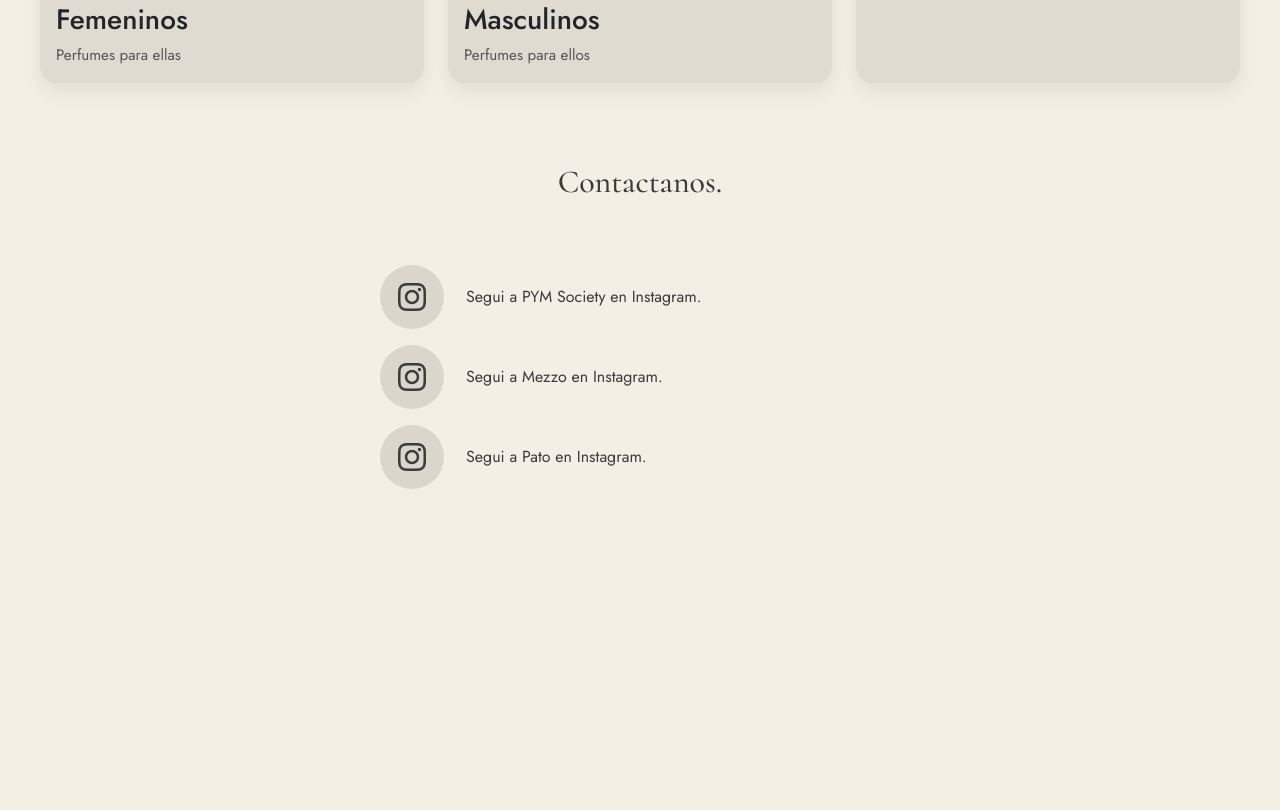
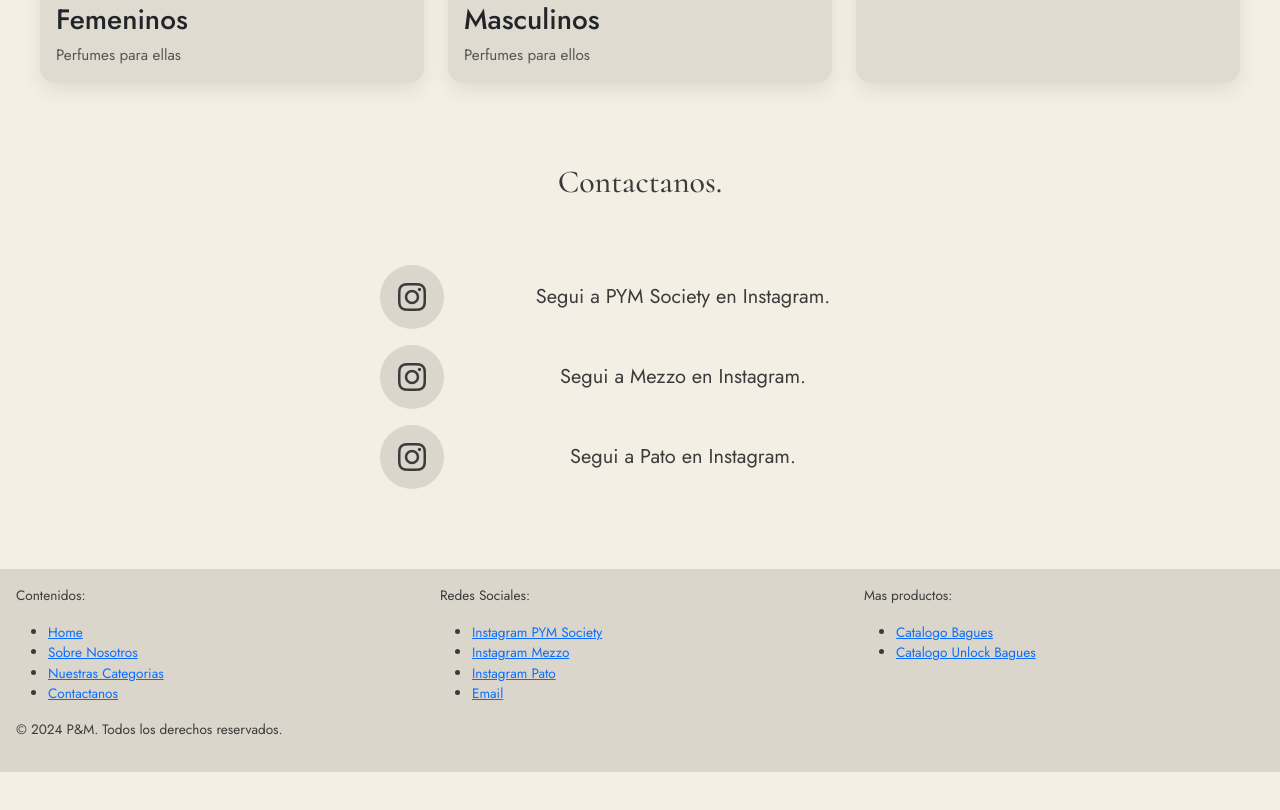
Before and after one commit to Jlgl-hub/Jlgl-hub.github.io, a plain HTML site: page index.html in a window 1280 px wide. Shown: the part 1597-2407 px from the top of the page. Before the commit the page ends 2102 px from the top, so only its background shows below. Drawn offline with nearby package versions, Linux system fonts and the light colour scheme.

Commit message:
Agregue el footer

```diff
--- a/assets/style.css
+++ b/assets/style.css
@@ -217,49 +217,58 @@ h2 {
     margin: 1rem; /*Crea un espacio de separacion entre el botón y el contenido superior*/
 }
 .redes-sociales {
-    list-style: none;
-    padding: 0;
-    margin: 0 auto;
-    max-width: 900px;
-    width: 100%;
-    display: flex;
-    flex-direction: column;
-    align-items: center;
-    gap: 1rem;
+    list-style: none; /*Elimina los puntos de la lista*/
+    padding: 0; /*Elimina el padding de la lista*/
+    margin: 0 auto; /*Elimina el margen de la lista y la centra horizontalmente*/
+    max-width: 900px; /*Define un ancho máximo para la lista, evitando que se vea demasiado ancha en pantallas grandes*/
+    width: 100%; /*Define que la lista ocupe todo el ancho disponible de su contenedor*/
+    display: flex; /*Convierte la lista en un contenedor flexible, esto permite que los elementos hijos se acomoden de manera flexible y responsiva*/
+    flex-direction: column; /*Define que los elementos hijos se acomoden en una columna, es decir, uno debajo del otro*/
+    align-items: center; /*Alinea los elementos hijos al centro del contenedor*/
+    justify-content: center; /*Alinea los elementos hijos al centro del contenedor*/
+    gap: 1rem; /*Define un espacio de separación entre los elementos hijos*/
+    margin-bottom: 5rem; /*Crea un espacio de separacion entre el contenido y su propio borde, en este caso abajo*/
 }
 .redes-sociales-item {
-    width: 100%;
-    max-width: 520px;
-    display: grid;
-    grid-template-columns: 70px 1fr;
-    align-items: center;
-    gap: 1rem;
-    justify-content: center;
+    width: 100%; /*Define que el elemento ocupe todo el ancho disponible de su contenedor*/
+    max-width: 520px; /*Define un ancho máximo para el elemento, evitando que se vea demasiado ancho en pantallas grandes*/
+    display: grid; /*Convierte el elemento en una cuadrícula, esto permite que los elementos hijos se acomoden de manera flexible y responsiva*/
+    grid-template-columns: 70px 1fr; /*Define que la cuadrícula tenga dos columnas, la primera de 70px y la segunda que ocupe el resto del espacio disponible*/
+    align-items: center; /*Alinea los elementos hijos al centro de la cuadrícula*/
+    gap: 1rem; /*Define un espacio de separación entre los elementos hijos*/
 }
 .logo-red-social {
-    width: 64px;
-    height: 64px;
-    display: flex;
-    align-items: center;
-    justify-content: center;
-    background: #dad6cc;
-    border-radius: 50%;
-    color: #3b3b3b;
-    font-size: 2rem;
-    text-decoration: none;
-    transition: transform 0.2s ease, box-shadow 0.2s ease;
+    width: 64px; /*Define el ancho del logo de la red social*/
+    height: 64px; /*Define la altura del logo de la red social*/
+    display: flex; /*Convierte el logo en un contenedor flexible, esto permite que los elementos hijos se acomoden de manera flexible y responsiva*/
+    align-items: center; /*Alinea los elementos hijos al centro del contenedor*/
+    justify-content: center; /*Alinea los elementos hijos al centro del contenedor*/
+    background: #dad6cc; /*Define el color de fondo del logo de la red social*/
+    border-radius: 50%; /*Define que el logo de la red social tenga forma circular*/
+    color: #3b3b3b; /*Define el color del icono de la red social*/
+    font-size: 2rem; /*Define el tamaño del icono de la red social*/
+    text-decoration: none; /*Elimina el subrayado del icono de la red social*/
+    transition: transform 0.2s ease, box-shadow 0.2s ease; /*Define la transición para los cambios de transformación y sombra al pasar el mouse sobre el logo de la red social*/
 }
 .logo-red-social:hover {
-    transform: scale(1.08);
-    box-shadow: 0 8px 18px rgba(0, 0, 0, 0.1);
+    transform: scale(1.08); /*Hace que el logo de la red social se agrande ligeramente al pasar el mouse sobre él*/
+    box-shadow: 0 8px 18px rgba(0, 0, 0, 0.1); /*Agrega una sombra al logo de la red social al pasar el mouse sobre él*/
 }
 .redes-sociales-item p {
-    margin: 0;
-    color: #3b3b3b;
-    font-size: 1rem;
-    line-height: 1.5;
-    text-align: left;
-    display: flex;
-    align-items: center;
-    justify-content: flex-start;
+    margin: 0; /*Elimina el margen por defecto del párrafo*/
+    padding: 0; /*Elimina el padding por defecto del párrafo*/
+    color: #3b3b3b; /*Define el color del texto de la red social*/
+    font-size: 1.25rem; /*Define el tamaño de la fuente del texto de la red social*/
+    line-height: 1.5; /*Define la altura de la línea, es decir, el espacio entre cada línea de texto de la red social en caso de que ocupe mas de una línea*/
+    text-align: center; /*Alinea el texto de la red social al centro*/
+    justify-content: center; /*Alinea los elementos hijos al centro del contenedor*/
 }
+.contenido-footer {
+    background-color: #dad6cc; /*Define el color de fondo del footer*/
+    padding: 2rem 1.5rem; /*Crea un espacio de separacion entre el contenido y su propio borde, el primer valor aplica arriba y abajo, el otro en izquierda y derecho*/
+    padding: 1rem 1rem; /*Crea un espacio de separacion entre el contenido y su propio borde, el primer valor aplica arriba y abajo, el otro en izquierda y derecho*/
+    font-family: 'Jost', sans-serif; /*Define la fuente de la letra del texto importada de Google Fonts*/
+    font-size: 0.85rem; /*Define el tamaño de la fuente del texto del footer*/
+    color: #3b3b3b; /*Define el color del texto del footer*/
+    margin-bottom: 5rem; /*Crea un espacio de separacion entre el contenido y su propio borde, en este caso abajo*/
+}
--- a/index.html
+++ b/index.html
@@ -103,4 +103,34 @@
     </div>
     <script src="https://cdn.jsdelivr.net/npm/bootstrap@5.3.3/dist/js/bootstrap.bundle.min.js"></script>
 </body>
+<footer>
+    <div class="row contenido-footer">
+        <div class="col-4">
+            <p>Contenidos:</p>
+            <ul>
+                <li><a href="#">Home</a></li>
+                <li><a href="#sobre-nosotros">Sobre Nosotros</a></li>
+                <li><a href="#productos">Nuestras Categorias</a></li>
+                <li><a href="#contactanos">Contactanos</a></li>
+            </ul>
+            <p>&copy; 2024 P&M. Todos los derechos reservados.</p>
+        </div>
+        <div class="col-4">
+            <p>Redes Sociales:</p>
+            <ul>
+                <li><a href="https://www.instagram.com/pym.society/" target="_blank">Instagram PYM Society</a></li>
+                <li><a href="https://www.instagram.com/jhmezzo/" target="_blank">Instagram Mezzo</a></li>
+                <li><a href="https://www.instagram.com/patootursi/" target="_blank">Instagram Pato</a></li>
+                <li><a href="mailto:pym.socios.26@gmail.com" target="_blank">Email</a></li>
+            </ul>
+        </div>
+        <div class="col-4">
+            <p>Mas productos:</p>
+            <ul>
+                <li><a href="https://catalogo.bagues.net/C1126/page/1">Catalogo Bagues</a></li>
+                <li><a href="https://catalogo.bagues.net/unlock-C1126/page/1">Catalogo Unlock Bagues</a></li>
+            </ul>
+        </div>
+    </div>
+</footer>
 </html>
```
Also changed, not shown: 1 other file.
